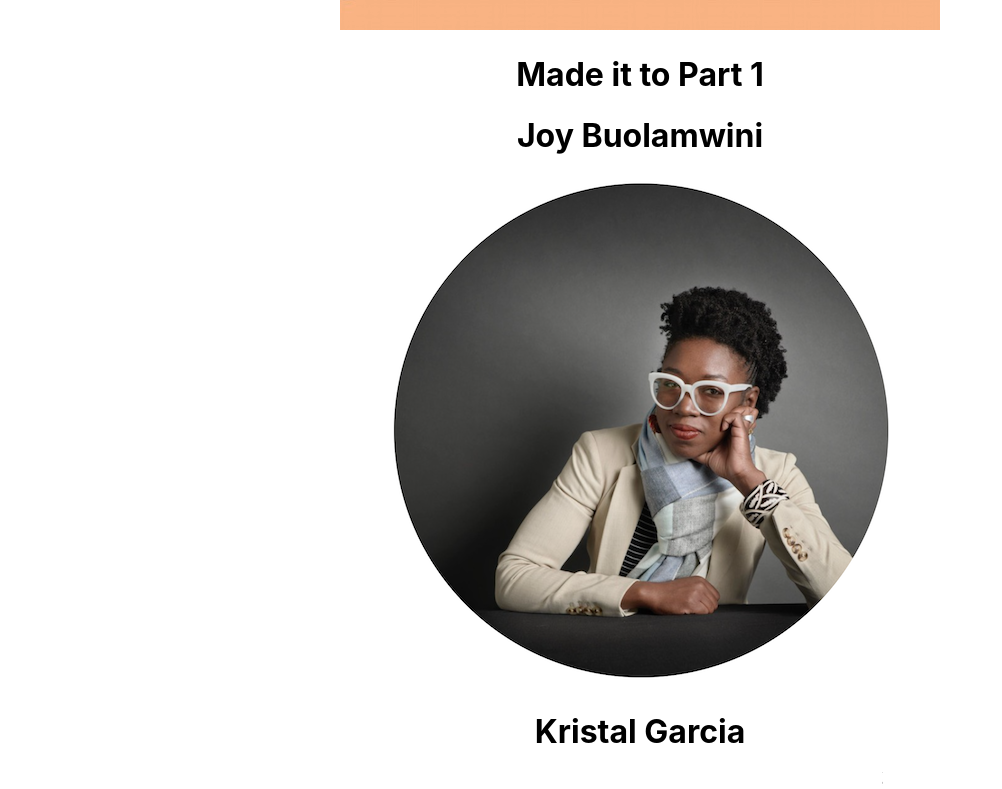
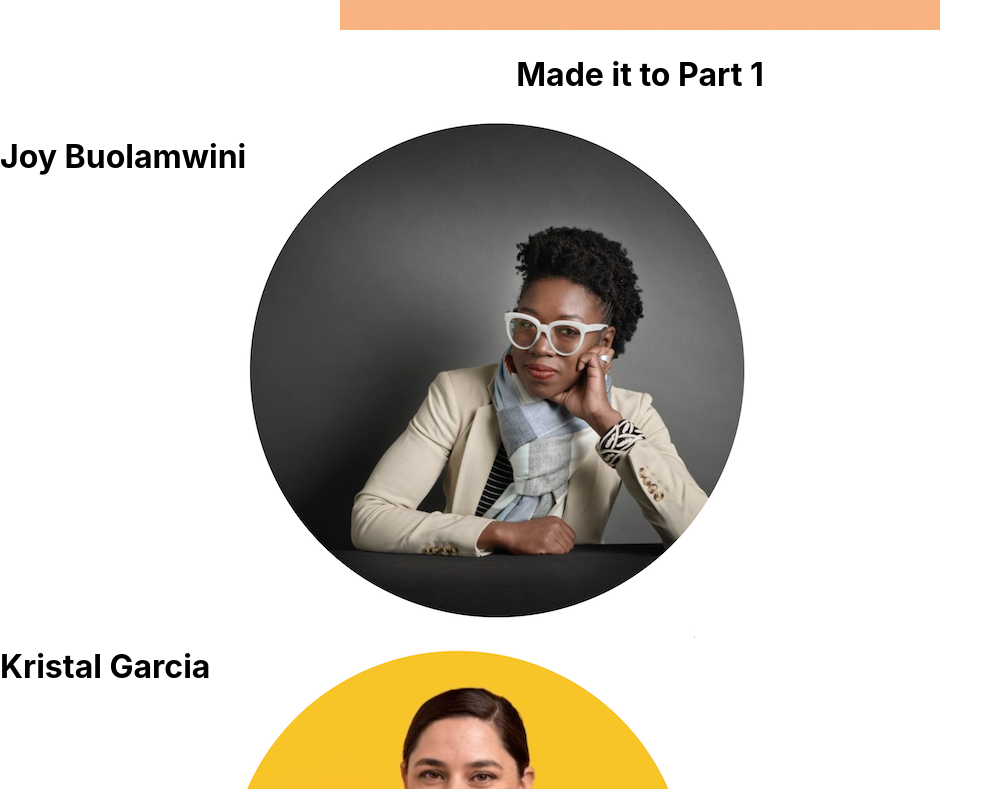
Before and after one commit to kelseyjdickson/wit-blog, a React (Create React App) app: page /part1 in a window 1280 px wide. Shown: the part 1311-2100 px from the top of the page, without its empty margins (0-1002 px from the left). Built offline with nearby package versions, Linux system fonts and the light colour scheme.

Commit message:
adding scss

```diff
--- a/package.json
+++ b/package.json
@@ -6,6 +6,7 @@
     "@testing-library/jest-dom": "^5.11.4",
     "@testing-library/react": "^11.1.0",
     "@testing-library/user-event": "^12.1.10",
+    "node-sass": "^4.14.1",
     "react": "^17.0.2",
     "react-dom": "^17.0.2",
     "react-router-dom": "^5.2.0",
--- a/src/Part1/Part1.js
+++ b/src/Part1/Part1.js
@@ -1,6 +1,9 @@
 import  React from "react";
 
+
+
 //assets
+import './_part1.scss'
 import part1 from "../images/womenintech.jpeg";
 import joy from './joy.png'
 import kristal from './kristal.png'
@@ -60,7 +63,7 @@ let part1Data = [
 const Part1 = () => {
     let part1Women = part1Data.map((women) => {
         return (
-            <div key={women.id} >
+            <div key={women.id} className="container">
             <h1>{women.name}</h1>
             <img src={women.image} alt="women to watch part 1 photos"/>
             </div>
--- /dev/null
+++ b/src/Part1/_part1.scss
@@ -0,0 +1,3 @@
+.container{
+    display: flex;
+}
```
Also changed, not shown: 2 other files (tests, documents, lock files or other folders).
